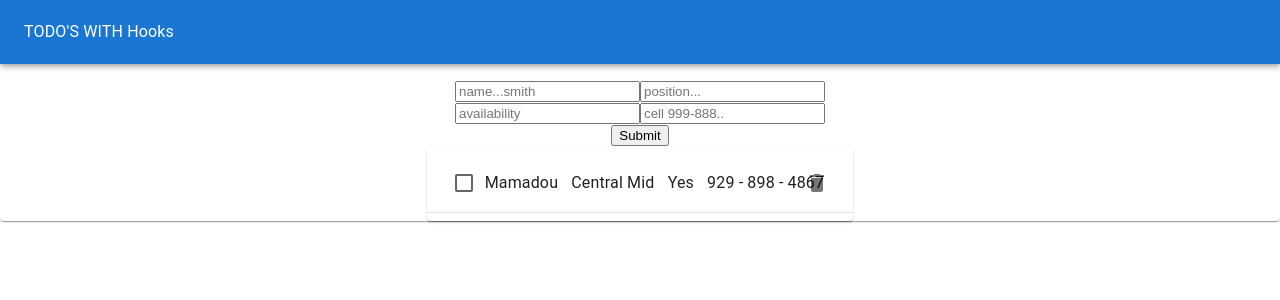
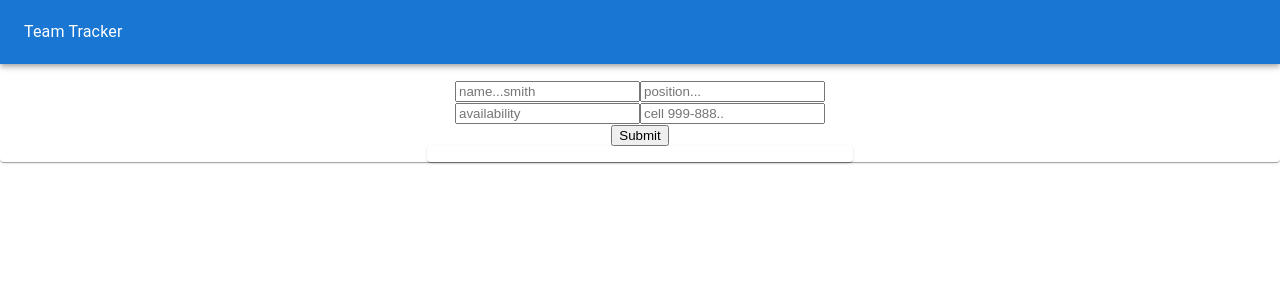
Before and after one commit to mdiallo000/Footy-Fanatic, a React (Create React App) app: page / in a window 1280 px wide. Shown: the top 300 px of the page. Built offline with nearby package versions, Linux system fonts and the light colour scheme.

Commit message:
Material NPM  2.0 UI working

```diff
--- a/package.json
+++ b/package.json
@@ -5,6 +5,9 @@
   "dependencies": {
     "@emotion/react": "^11.8.1",
     "@emotion/styled": "^11.8.1",
+    "@material-ui/core": "^4.12.3",
+    "@material-ui/icons": "^4.11.2",
+    "@material/icon-button": "^13.0.0",
     "@mui/icons-material": "^5.4.2",
     "@mui/material": "^5.4.2",
     "@testing-library/jest-dom": "^5.16.2",
--- a/src/Components/MakeTeam.jsx
+++ b/src/Components/MakeTeam.jsx
@@ -9,7 +9,7 @@ import {
 import { Divider, Paper, List } from '@mui/material';
 import NewPlayer from './NewPlayer';
 
-function MakeTeam({ player }) {
+function MakeTeam({ player, deletePlayer }) {
   return (
     <div>
       <Paper>
@@ -17,7 +17,7 @@ function MakeTeam({ player }) {
           {player.map((item) => {
             return (
               <>
-                <NewPlayer data={item} />
+                <NewPlayer data={item} deletePlayer={deletePlayer} />
                 <Divider />
               </>
             );
--- a/src/Components/MakeTeamContainer.jsx
+++ b/src/Components/MakeTeamContainer.jsx
@@ -22,16 +22,9 @@ function MakeTeamContainer() {
     SetInputs(NewAllinputs);
   };
   // ** The function above capttures the data frm my inputs
-  const dummyObject = [
-    {
-      Fullname: 'Mamadou',
-      position: 'Central Mid',
-      available: 'Yes',
-      cellPhone: '929 - 898 - 4867',
-    },
-  ];
-  const [Info, Setinfo] = useState(dummyObject);
-  console.log(dummyObject);
+
+  const [Info, Setinfo] = useState([]);
+
   // * So i need a function which takes in all the inputs and spits and it to my Infos
 
   const CreateNewMenber = (event) => {
@@ -48,13 +41,17 @@ function MakeTeamContainer() {
     ];
     Setinfo(newPlayer);
   };
-
+  // ** Function to delete a player
+  const deletePlayer = (uuID) => {
+    const deletedPlayer = Info.filter((player) => player.id !== uuID);
+    Setinfo(deletedPlayer);
+  };
   return (
     <Paper>
       {/* <MakeTeam /> */}
       <AppBar colors="primary" position="static" style={{ height: '64px' }}>
         <Toolbar>
-          <Typography color="inherit">TODO'S WITH Hooks</Typography>
+          <Typography color="inherit">Team Tracker </Typography>
         </Toolbar>
       </AppBar>
       <Grid container justifyContent="center" style={{ marginTop: '1rem' }}>
@@ -91,7 +88,7 @@ function MakeTeamContainer() {
             {/* <button>Add To Team</button> */}
             <input type="submit" onClick={CreateNewMenber} />
           </form>
-          <MakeTeam player={Info} />
+          <MakeTeam player={Info} deletePlayer={deletePlayer} />
         </Grid>
       </Grid>
     </Paper>
--- a/src/Components/NewPlayer.jsx
+++ b/src/Components/NewPlayer.jsx
@@ -6,8 +6,9 @@ import {
   ListItemSecondaryAction,
   ListItemText,
 } from '@mui/material';
-import { Delete, Edit } from '@mui/icons-material';
-function NewPlayer({ data }) {
+import { Delete } from '@mui/icons-material';
+function NewPlayer({ data, deletePlayer }) {
+  console.log(data.id);
   return (
     <div>
       <ListItem>
@@ -18,7 +19,12 @@ function NewPlayer({ data }) {
           <ListItemText>{data.available}</ListItemText>
           <ListItemText>{data.cellPhone}</ListItemText>
           <ListItemSecondaryAction>
-            <IconButton aria-label="Delete">
+            <IconButton
+              aria-label="Delete"
+              onClick={() => {
+                deletePlayer(data.id);
+              }}
+            >
               <Delete />
             </IconButton>
             {/* sfdsdsssssssssss */}
```
Also changed, not shown: 1 other file (tests, documents, lock files or other folders).
